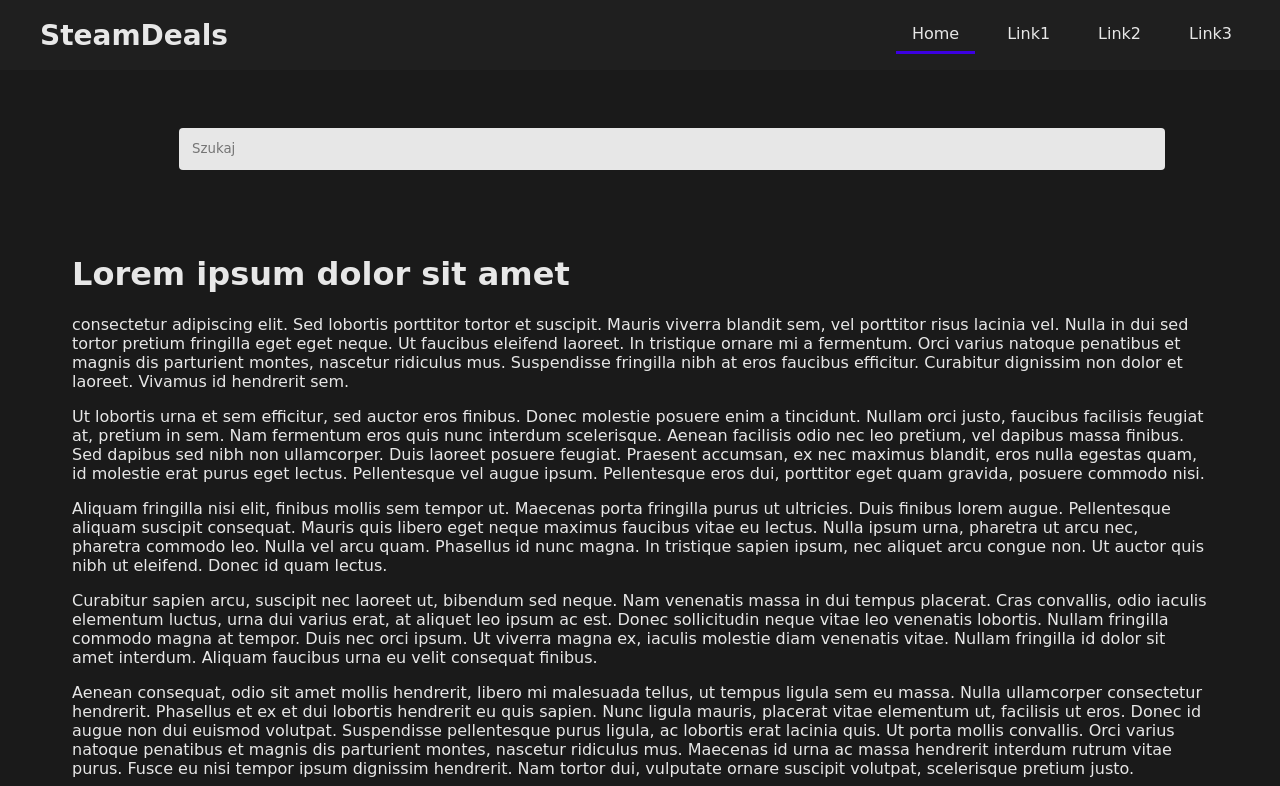
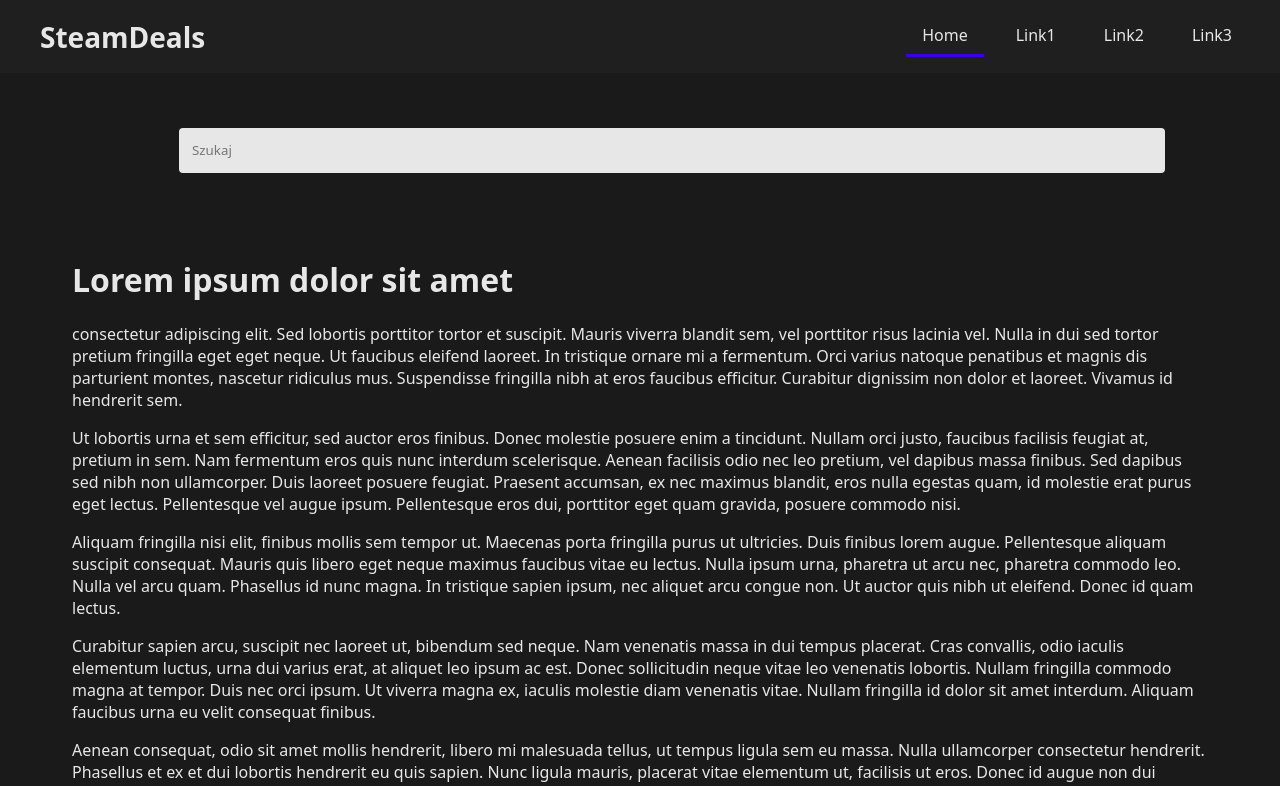
Before and after one commit to Avsterx9/steam-deals, an Angular app: page / in a window 1280 px wide. Shown: the top 786 px of the page. Built offline with nearby package versions, Linux system fonts and the light colour scheme; no server answers.

Commit message:
Add new fonts for webpage

```diff
--- a/src/styles.sass
+++ b/src/styles.sass
@@ -1,8 +1,12 @@
 /* You can add global styles to this file, and also import other style files */
 @use 'src/app/colors' as colors
 
+@font-face
+  font-family: "Nunito"
+  src: url('https://fonts.googleapis.com/css2?family=Noto+Sans:ital,wght@0,400;0,700;1,400&family=Nunito:ital,wght@0,200;0,300;0,400;0,500;0,600;1,200;1,300;1,400;1,500&family=Open+Sans&family=Ubuntu:ital,wght@0,300;0,400;0,500;0,700;1,300;1,400;1,500&display=swap')
+
 *
-  font-family: "DejaVu Sans"
+  font-family: 'Noto Sans', sans-serif, 'Nunito', sans-serif, 'Open Sans', sans-serif, 'Ubuntu', sans-serif
 
 body
   background-color: colors.$background-color-dark-version
```
